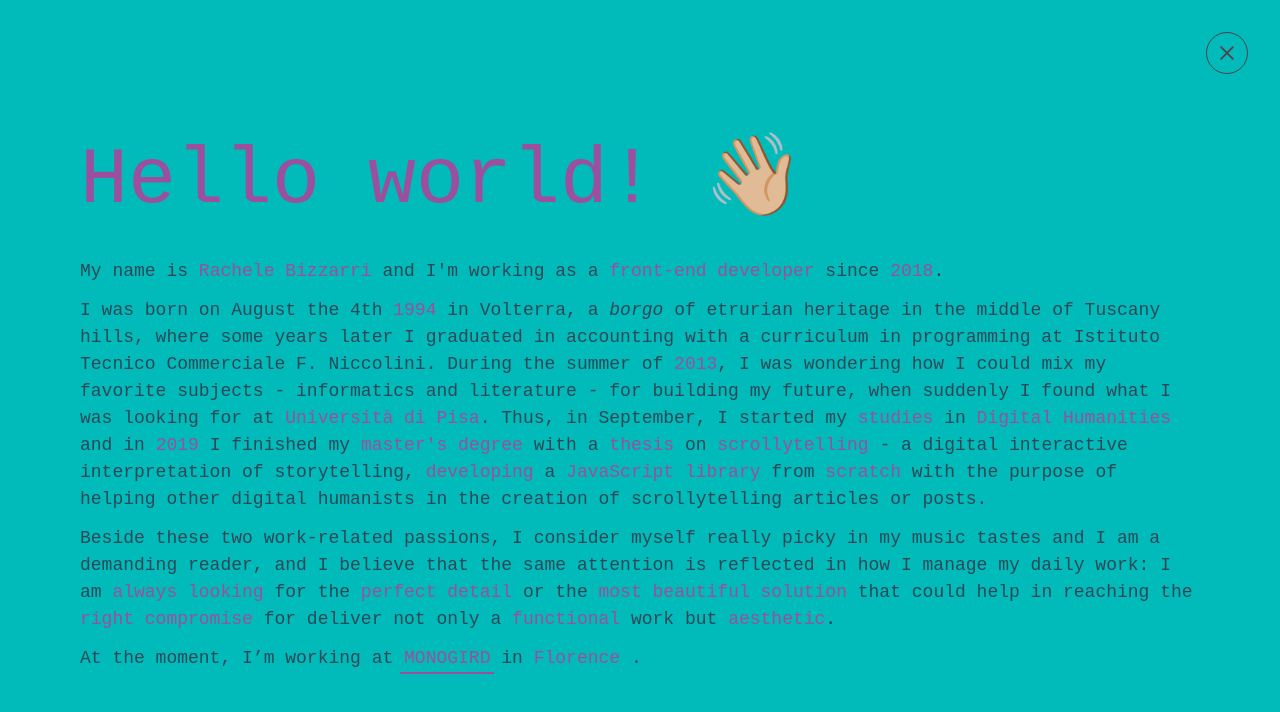
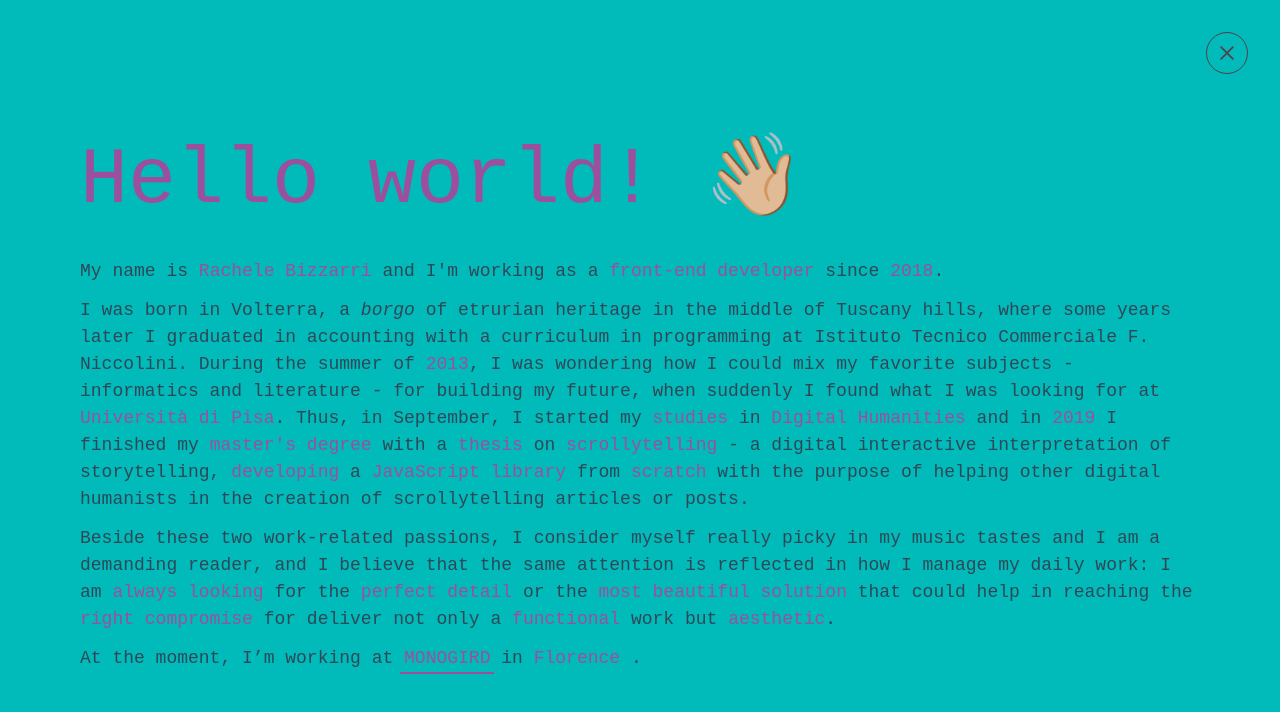
Before and after one commit to rhlbzz/whoami, a Vue app: page /presentation in a window 1280 px wide. Shown: the top 712 px of the page. Built offline with nearby package versions, Linux system fonts and the light colour scheme; a web font is replaced by a local one.

Commit message:
chore: update text

```diff
--- a/src/views/PresentationPage.vue
+++ b/src/views/PresentationPage.vue
@@ -30,7 +30,7 @@ export default defineComponent({
     </template>
     <template #body>
       <p class="p">My name is <span class="c-presentation-contrast">Rachele Bizzarri</span> and I'm working as a <span class="c-presentation-contrast">front-end developer</span> since <span class="c-presentation-contrast">2018</span>.</p>
-      <p class="p mt-3">I was born on August the 4th <span class="c-presentation-contrast">1994</span> in Volterra, a <i>borgo</i> of etrurian heritage in the middle of Tuscany hills, where some years later I graduated in accounting with a curriculum in programming at Istituto Tecnico Commerciale F. Niccolini. During the summer of <span class="c-presentation-contrast">2013</span>, I was wondering how I could mix my favorite subjects - informatics and literature - for building my future, when suddenly I found what I was looking for at <span class="c-presentation-contrast">Università di Pisa</span>. Thus, in September, I started my <span class="c-presentation-contrast">studies</span> in <span class="c-presentation-contrast">Digital Humanities</span> and in <span class="c-presentation-contrast">2019</span> I finished my <span class="c-presentation-contrast">master's degree</span> with a <span class="c-presentation-contrast">thesis</span> on <span class="c-presentation-contrast">scrollytelling</span> - a digital interactive interpretation of storytelling, <span class="c-presentation-contrast">developing</span> a <span class="c-presentation-contrast">JavaScript library</span> from <span class="c-presentation-contrast">scratch</span> with the purpose of helping other digital humanists in the creation of scrollytelling articles or posts.</p>
+      <p class="p mt-3">I was born in Volterra, a <i>borgo</i> of etrurian heritage in the middle of Tuscany hills, where some years later I graduated in accounting with a curriculum in programming at Istituto Tecnico Commerciale F. Niccolini. During the summer of <span class="c-presentation-contrast">2013</span>, I was wondering how I could mix my favorite subjects - informatics and literature - for building my future, when suddenly I found what I was looking for at <span class="c-presentation-contrast">Università di Pisa</span>. Thus, in September, I started my <span class="c-presentation-contrast">studies</span> in <span class="c-presentation-contrast">Digital Humanities</span> and in <span class="c-presentation-contrast">2019</span> I finished my <span class="c-presentation-contrast">master's degree</span> with a <span class="c-presentation-contrast">thesis</span> on <span class="c-presentation-contrast">scrollytelling</span> - a digital interactive interpretation of storytelling, <span class="c-presentation-contrast">developing</span> a <span class="c-presentation-contrast">JavaScript library</span> from <span class="c-presentation-contrast">scratch</span> with the purpose of helping other digital humanists in the creation of scrollytelling articles or posts.</p>
       <p class="p mt-3">Beside these two work-related passions, I consider myself really picky in my music tastes and I am a demanding reader, and I believe that the same attention is reflected in how I manage my daily work: I am <span class="c-presentation-contrast">always looking</span> for the <span class="c-presentation-contrast">perfect detail</span> or the <span class="c-presentation-contrast">most beautiful solution</span> that could help in reaching the <span class="c-presentation-contrast">right compromise</span> for deliver not only a <span class="c-presentation-contrast">functional</span> work but <span class="c-presentation-contrast">aesthetic</span>.</p>
       <p class="p mt-3">At the moment, I’m working at
         <SimpleCtaComponent
```
